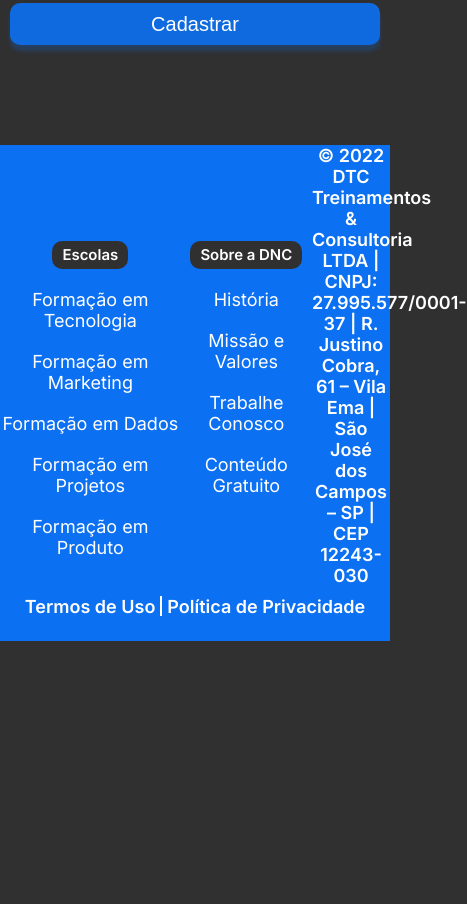
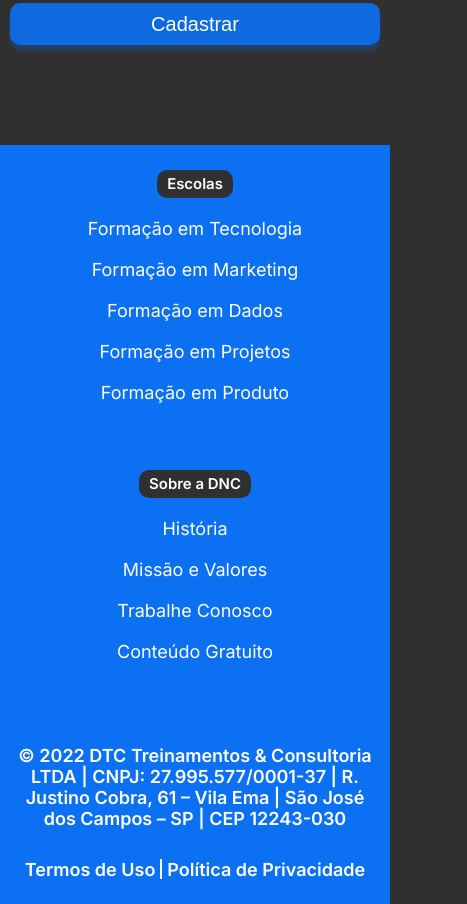
Before and after one commit to iLuiszin/BootcampDNC, a plain HTML site: page index.html in a window 390 px wide. Shown: the part 1486-2390 px from the top of the page, 467 px wide, since content can reach past the window. Before the commit the page ends 2127 px from the top, so only its background shows below. Drawn offline with Linux system fonts and the light colour scheme.

Commit message:
Adicionando media query no footer

```diff
--- a/styles.css
+++ b/styles.css
@@ -334,4 +334,15 @@ footer .line2 a:hover {
   .checkbox-items label {
     font-size: 15px;
   }
+
+  /* Footer */
+  footer .line1 {
+    flex-direction: column;
+  }
+
+  footer .address {
+    width: 95%;
+    margin-bottom: 20px;
+  }
+
 }
```
